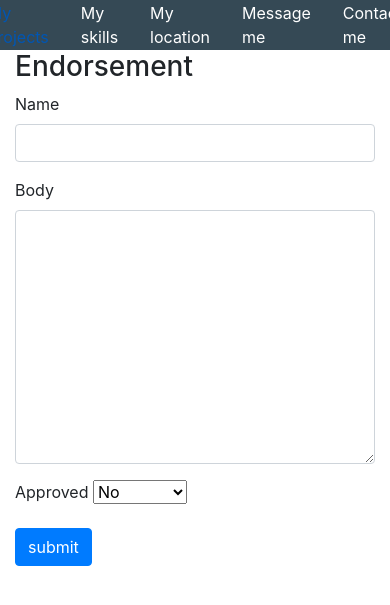
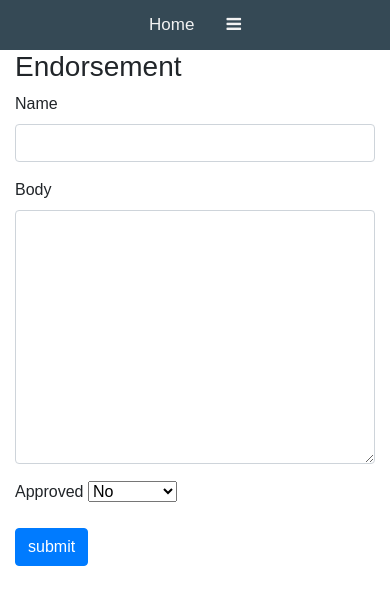
Before and after one commit to danghacodecraft/portfolio, a Django app: page /add_endorsement/ in a window 390 px wide; the page is wider, and only the part inside the window is pictured. Shown: the top 605 px of that part. Run offline with Django 3.2, Linux system fonts and the light colour scheme; some libraries are stand-ins or nearby versions.

Commit message:
commit all

```diff
--- a/base/templates/base/main.html
+++ b/base/templates/base/main.html
@@ -9,6 +9,65 @@
     <link rel="stylesheet" type="text/css" media="screen" href="{% static 'styles/main.css' %}" >
     <link rel="stylesheet" href="https://maxcdn.bootstrapcdn.com/bootstrap/4.0.0/css/bootstrap.min.css" integrity="sha384-Gn5384xqQ1aoWXA+058RXPxPg6fy4IWvTNh0E263XmFcJlSAwiGgFAW/dAiS6JXm" crossorigin="anonymous">
     <link rel="stylesheet" href="https://cdnjs.cloudflare.com/ajax/libs/font-awesome/4.7.0/css/font-awesome.min.css">
+    <link rel="stylesheet" href="https://cdnjs.cloudflare.com/ajax/libs/font-awesome/4.7.0/css/font-awesome.min.css">
+
+    <style>
+        body {
+            margin: 0;
+            font-family: Arial, Helvetica, sans-serif;
+        }
+
+        .topnav {
+            overflow: hidden;
+            background-color: #354955;
+        }
+
+        .topnav a {
+            float: left;
+            display: block;
+            color: #f2f2f2;
+            text-align: center;
+            padding: 14px 16px;
+            text-decoration: none;
+            font-size: 17px;
+        }
+
+        .topnav a:hover {
+            background-color: #ddd;
+            color: black;
+        }
+
+        .topnav a.active {
+            background-color: #04AA6D;
+            color: white;
+        }
+
+        .topnav .icon {
+            display: none;
+        }
+
+        @media screen and (max-width: 600px) {
+            .topnav a:not(:first-child) {display: none;}
+            .topnav a.icon {
+                float: right;
+                display: block;
+            }
+        }
+
+        @media screen and (max-width: 600px) {
+            .topnav.responsive {position: relative;}
+            .topnav.responsive .icon {
+                position: absolute;
+                right: 0;
+                top: 0;
+            }
+            .topnav.responsive a {
+                float: none;
+                display: block;
+                text-align: left;
+            }
+        }
+    </style>
 
 </head>
 
@@ -29,4 +88,15 @@
 
 </body>
 
+<script>
+    function myFunction() {
+        var x = document.getElementById("myTopnav");
+        if (x.className === "topnav") {
+            x.className += " responsive";
+        } else {
+            x.className = "topnav";
+        }
+    }
+</script>
+
 </html>
--- a/base/templates/base/navbar.html
+++ b/base/templates/base/navbar.html
@@ -1,7 +1,7 @@
 {% load custom_tags %}
 
 <section>
-    <div class="container-fluid navigation-bar" id="nav">
+    <div class="navigation-bar topnav" id="myTopnav">
 
         {%  if request.user.is_authenticated %}
             <a class="nav-link" href="{% url 'base:home' %}">
@@ -17,6 +17,9 @@
                 Add Skill
             </a>
         {% else %}
+            <a class="nav-link" href="{% url 'base:home' %}">
+                Home
+            </a>
             <a class="nav-link" href="{% anchor 'base:home' 'my-projects' %}">
                 My projects
             </a>
@@ -32,8 +35,10 @@
             <a class="nav-link" href="{% anchor 'base:home' 'contact-me' %}">
                 Contact me
             </a>
-
         {% endif %}
+        <a href="javascript:void(0);" class="icon" onclick="myFunction()">
+            <i class="fa fa-bars"></i>
+        </a>
     </div>
 
 </section>
```
Also changed, not shown: db.sqlite3.
